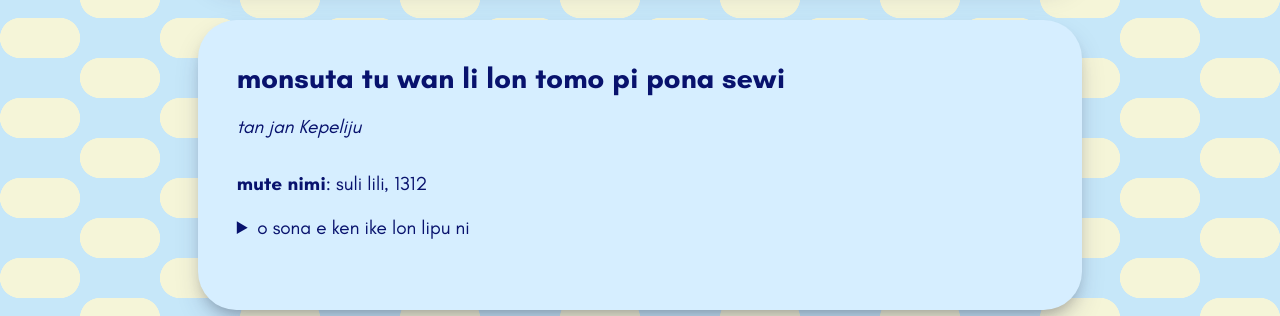
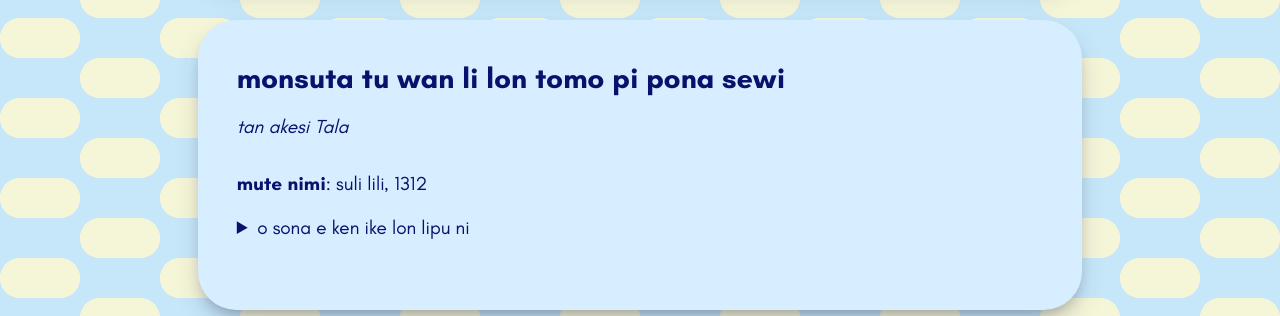
Before and after one commit to raacz/utala, a Jekyll site: the page built from maml/lipu-musi/lipu-suli/monsuta-tu-wan-li-lon-tomo-pi-pona-sewi.md, in a window 1280 px wide and 900 px high. Shown: the part 222-538 px from the top of the window. Built offline with Jekyll 4.4.1, drawn with Linux system fonts in a browser that asks for light colours.

Commit message:
o pona e nimi ike

```diff
--- a/maml/lipu-musi/lipu-suli/monsuta-tu-wan-li-lon-tomo-pi-pona-sewi.md
+++ b/maml/lipu-musi/lipu-suli/monsuta-tu-wan-li-lon-tomo-pi-pona-sewi.md
@@ -2,7 +2,7 @@
 layout: lipu
 title: monsuta tu wan li lon tomo pi pona sewi
 suli_lipu: suli lili
-jan_pali: jan Kepeliju
+jan_pali: akesi Tala
 mute_nimi: 1312
 ken_ike:
 - moli en utala
```
Also changed, not shown: maml/lipu-musi/lipu-suli/monsuta-tu-wan-li-lon-tomo-pi-pona-sewi/lupa.png (added), maml/lipu-musi/lipu-suli/monsuta-tu-wan-li-lon-tomo-pi-pona-sewi/monsuta-soweli.png (added), maml/lipu-musi/lipu-suli/monsuta-tu-wan-li-lon-tomo-pi-pona-sewi/mu-lupa.png (added), maml/lipu-musi/lipu-suli/monsuta-tu-wan-li-lon-tomo-pi-pona-sewi/pakala-li-awen-e-ale.png (added), maml/lipu-musi/lipu-suli/monsuta-tu-wan-li-lon-tomo-pi-pona-sewi/sitelen-soweli.png (added), maml/lipu-musi/lipu-suli/monsuta-tu-wan-li-lon-tomo-pi-pona-sewi/tomo-sewi.png (added), maml/lipu-musi/lipu-suli/monsuta-tu-wan-li-lon-tomo-pi-pona-sewi/weka-lupa.png (added).
